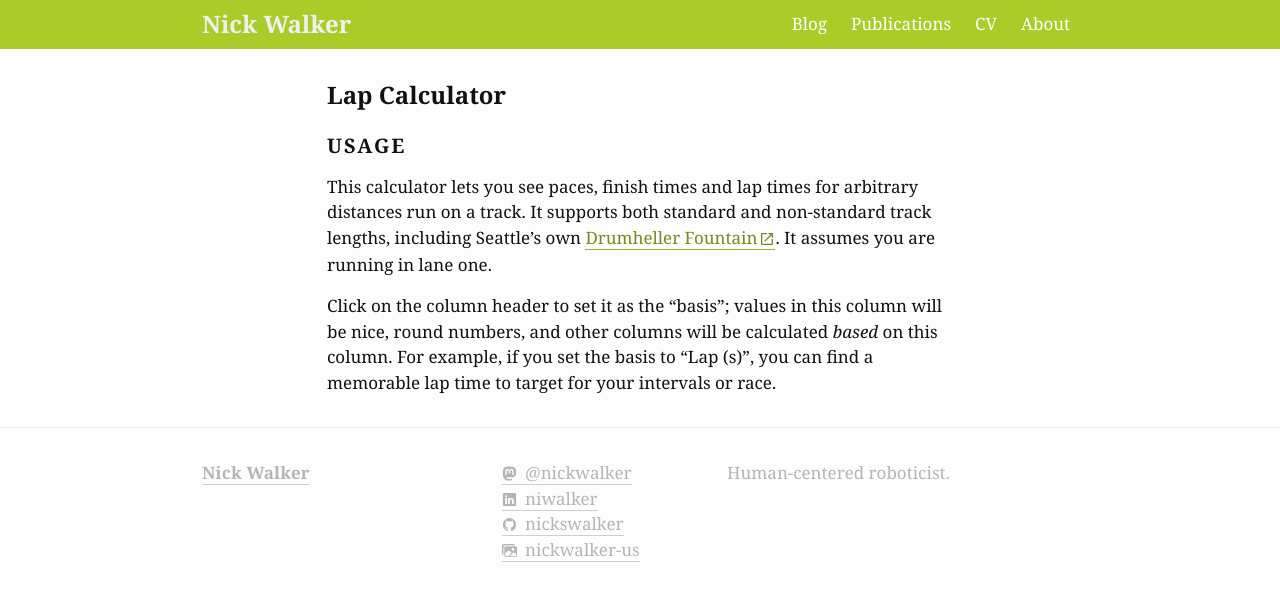
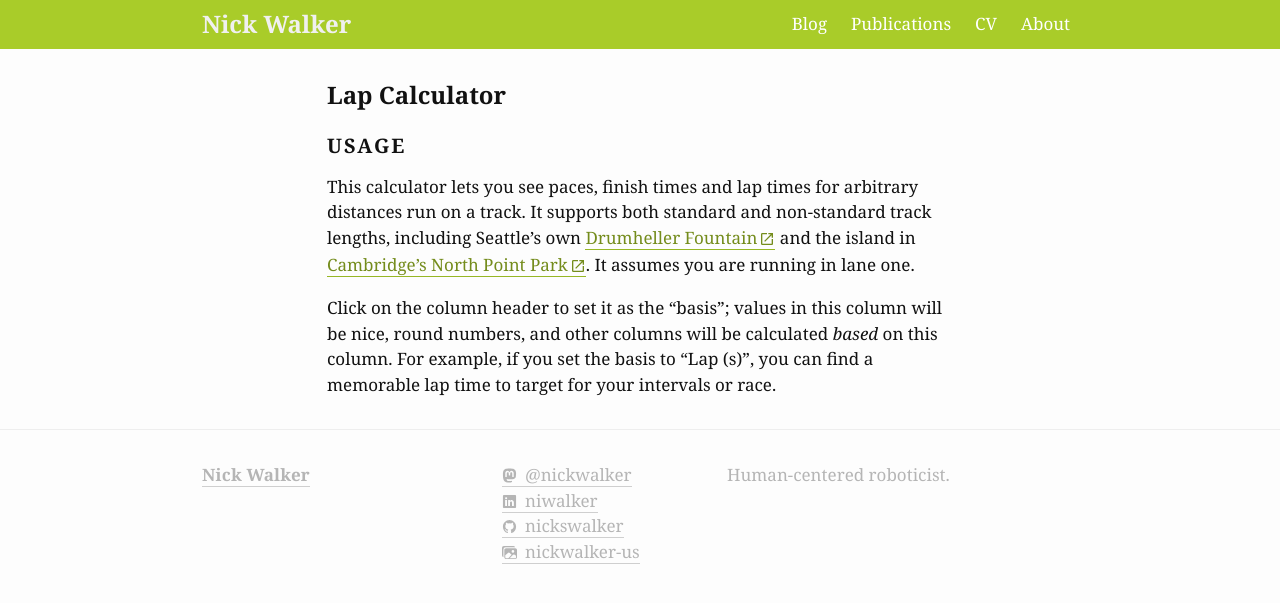
Before and after one commit to nickswalker/nickwalker.us, a Jekyll site: the page built from pages/lap-calculator.md, in a window 1280 px wide. Shown: the top 603 px of the page. Built offline with Jekyll 4.4.1, drawn with Linux system fonts in a browser that asks for light colours; nearby versions of some CDN libraries; some web fonts are replaced; a script that is not in the unit is left out; comment, search, counter and statistics services are not loaded.

Commit message:
Add North Point to lap calculator

```diff
--- a/assets/js/lapCalculators.js
+++ b/assets/js/lapCalculators.js
@@ -146,10 +146,6 @@
             border-color: var(--bs-secondary-border);
         }
 
-        .preset-label {
-            font-weight: 600;
-            font-size: 0.875rem;
-        }
 
         /* Carousel dots for multi-variant presets */
 
@@ -234,6 +230,10 @@
                     {label: 'Drumheller (Ramp)', value: 192.37},
                     {label: 'Drumheller', value: 191.47}
                 ]
+            },
+            {
+                label: 'North Point',
+                value: 177.20
             },
             {label: '200m', value: 200},
             {label: '400m', value: 400},
@@ -735,7 +735,7 @@
           <h4>Presets</h4>
           <div class="preset-section mb-2">
 
-            <div class="preset-label mb-1">Event Distance</div>
+            <div class="small fw-semibold mb-1">Event Distance</div>
             <div class="preset-buttons gap-2">
               ${map(this.eventDistancePresets, (preset) => html`
                 <button
@@ -753,7 +753,7 @@
           </div>
 
           <div class="preset-section mb-2">
-            <div class="preset-label mb-1">Track Length</div>
+            <div class="small fw-semibold mb-1">Track Length</div>
             <div class="preset-buttons gap-2">
               ${map(this.trackLengthPresets, (preset) => html`
                 <button
--- a/pages/lap-calculator.md
+++ b/pages/lap-calculator.md
@@ -12,6 +12,6 @@
 
 ## Usage
 
-This calculator lets you see paces, finish times and lap times for arbitrary distances run on a track. It supports both standard and non-standard track lengths, including Seattle's own [Drumheller Fountain](https://en.wikipedia.org/wiki/Drumheller_Fountain). It assumes you are running in lane one.
+This calculator lets you see paces, finish times and lap times for arbitrary distances run on a track. It supports both standard and non-standard track lengths, including Seattle's own [Drumheller Fountain](https://en.wikipedia.org/wiki/Drumheller_Fountain) and the island in [Cambridge's North Point Park](https://www.openstreetmap.org/#map=18/42.368871/-71.068352). It assumes you are running in lane one.
 
 Click on the column header to set it as the "basis"; values in this column will be nice, round numbers, and other columns will be calculated _based_ on this column. For example, if you set the basis to "Lap (s)", you can find a memorable lap time to target for your intervals or race.
```
